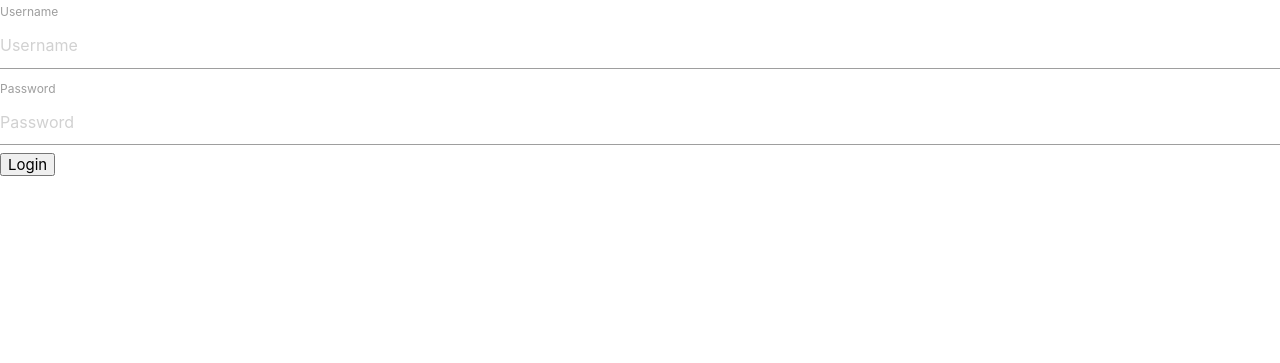
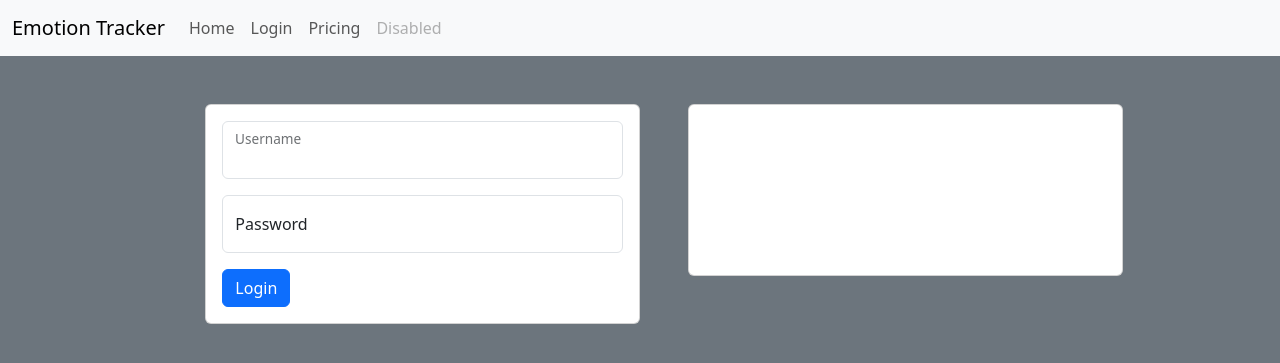
Before and after one commit to Daniel-Gill/emotiontracker, a Django app: page /login in a window 1280 px wide. Shown: the top 363 px of the page. Run offline with Django 4.2, Linux system fonts and the light colour scheme.

Commit message:
Working on login page

```diff
--- a/tracker/templates/tracker/base.html
+++ b/tracker/templates/tracker/base.html
@@ -4,11 +4,37 @@
     <title>{% block title %}BASE TEMPLATE TITLE{% endblock %}</title>
     {% block head %}
     {% endblock %}
-    <link rel="stylesheet" href="https://cdnjs.cloudflare.com/ajax/libs/materialize/1.0.0/css/materialize.min.css">
-    <script src="https://cdnjs.cloudflare.com/ajax/libs/materialize/1.0.0/js/materialize.min.js"></script>
+    <meta charset="utf-8">
+    <meta name="viewport" content="width=device-width, initial-scale=1">
+    <link href="https://cdn.jsdelivr.net/npm/bootstrap@5.3.2/dist/css/bootstrap.min.css" rel="stylesheet" integrity="sha384-T3c6CoIi6uLrA9TneNEoa7RxnatzjcDSCmG1MXxSR1GAsXEV/Dwwykc2MPK8M2HN" crossorigin="anonymous">
+    <script src="https://cdn.jsdelivr.net/npm/bootstrap@5.3.2/dist/js/bootstrap.bundle.min.js" integrity="sha384-C6RzsynM9kWDrMNeT87bh95OGNyZPhcTNXj1NW7RuBCsyN/o0jlpcV8Qyq46cDfL" crossorigin="anonymous"></script>
 </head>
-<body>
-{% block content %}
-{% endblock %}
+<body class="bg-secondary">
+    <nav class="navbar navbar-expand-lg bg-body-tertiary">
+        <div class="container-fluid">
+          <a class="navbar-brand" href="/">Emotion Tracker</a>
+          <button class="navbar-toggler" type="button" data-bs-toggle="collapse" data-bs-target="#navbarNav" aria-controls="navbarNav" aria-expanded="false" aria-label="Toggle navigation">
+            <span class="navbar-toggler-icon"></span>
+          </button>
+          <div class="collapse navbar-collapse" id="navbarNav">
+            <ul class="navbar-nav">
+              <li class="nav-item">
+                <a class="nav-link" href="/">Home</a>
+              </li>
+              <li class="nav-item">
+                <a class="nav-link" href="/login">Login</a>
+              </li>
+              <li class="nav-item">
+                <a class="nav-link" href="#">Pricing</a>
+              </li>
+              <li class="nav-item">
+                <a class="nav-link disabled" aria-disabled="true">Disabled</a>
+              </li>
+            </ul>
+          </div>
+        </div>
+      </nav>
+    {% block content %}
+    {% endblock %}
 </body>
 </html
--- a/tracker/templates/tracker/login.html
+++ b/tracker/templates/tracker/login.html
@@ -5,12 +5,30 @@
 {% endblock title %}
 
 {% block content %}
-<form action="login/auth" method="post">
-    {% csrf_token %}
-    <label for="username">Username</label>
-    <input type="text" name="username" id="username" placeholder="Username" required>
-    <label for="password">Password</label>
-    <input type="password" name="password" id="password" placeholder="Password" required>
-    <input type="submit" value="Login">
-</form>
+
+<div class="row justify-content-center">
+    <div class="card col-12 col-md-4 p-3 mt-5 ms-5">
+        <form action="login/auth" method="post">
+            {% csrf_token %}
+            <div class="form-floating mb-3">
+                <input type="text" name="username" id="username" class="form-control" required>
+                <label for="username">Username</label>
+            </div>
+
+            <div class="form-floating mb-3">
+                <label for="password">Password</label>
+                <input type="password" name="password" id="password" class="form-control" required>
+            </div>
+
+            <div>
+                <input type="submit" value="Login" class="btn btn-primary">
+            </div>
+
+        </form>
+    </div>
+    <div class="card col-12 col-md-4 p-3 my-5 ms-5">
+
+    </div>
+</div>
+
 {% endblock content %}
--- a/tracker/views.py
+++ b/tracker/views.py
@@ -5,7 +5,7 @@ from django.contrib.auth.decorators import login_required
 
 # Create your views here.
 def index(request):
-    return HttpResponse("Hello, world. You're at the tracker index.")
+    return render(request, "tracker/index.html")
 
 @login_required(login_url="login")
 def dashboard(request):
```
Also changed, not shown: tracker/templates/tracker/dashboard.html (added, +9 -0 lines), tracker/templates/tracker/index.html (added, +18 -0 lines), db.sqlite3.
